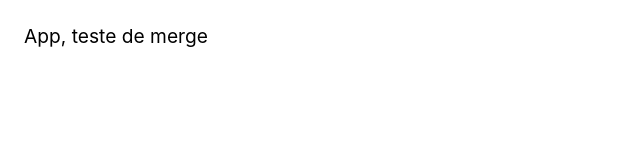
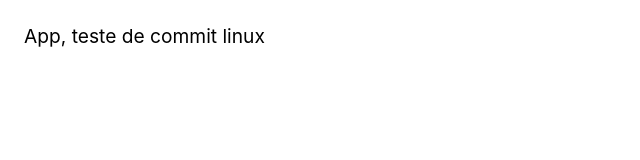
Before and after one commit to gabrielqoliveiraa/instadog, a React (Create React App) app: page / in a window 1280 px wide. Shown: the top 160 px of the page, without its empty margins (0-640 px from the left). Built offline with nearby package versions, Linux system fonts and the light colour scheme.

Commit message:
fixedLinux

```diff
--- a/src/App.js
+++ b/src/App.js
@@ -4,7 +4,7 @@ import React from 'react'
 const App = () => {
   return (
     <div>
-      App, teste de merge
+      App, teste de commit linux
     </div>
   );
 }
```
